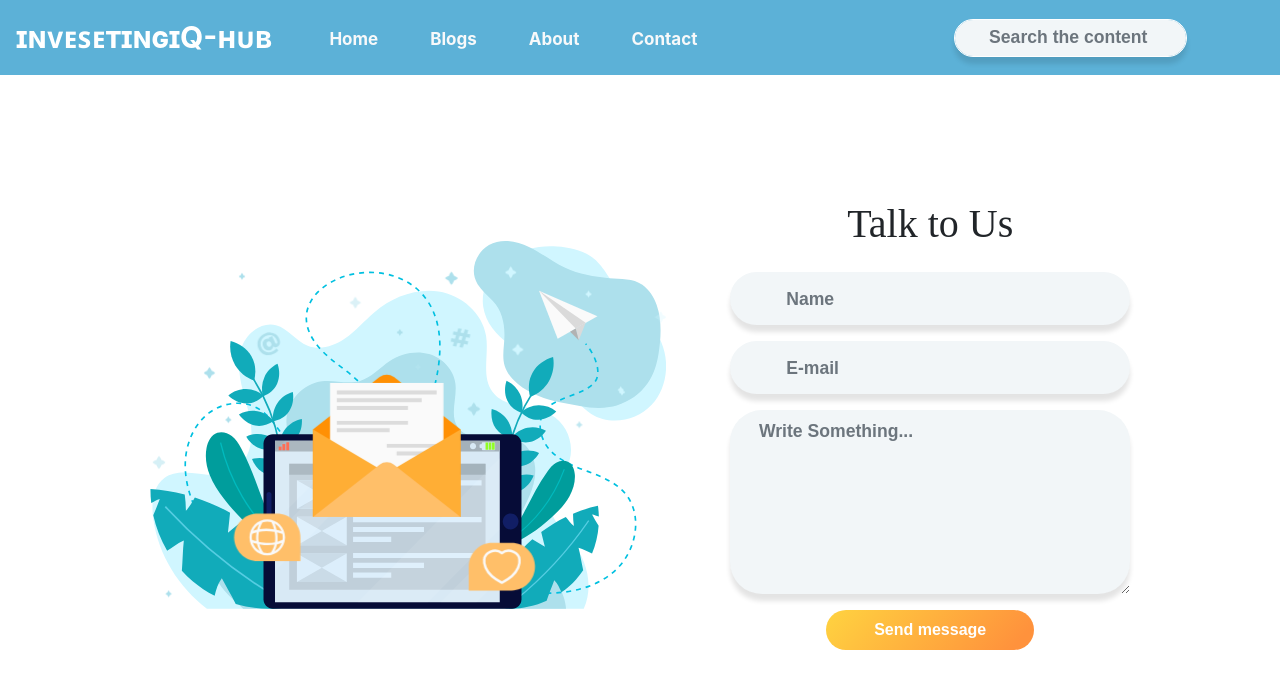
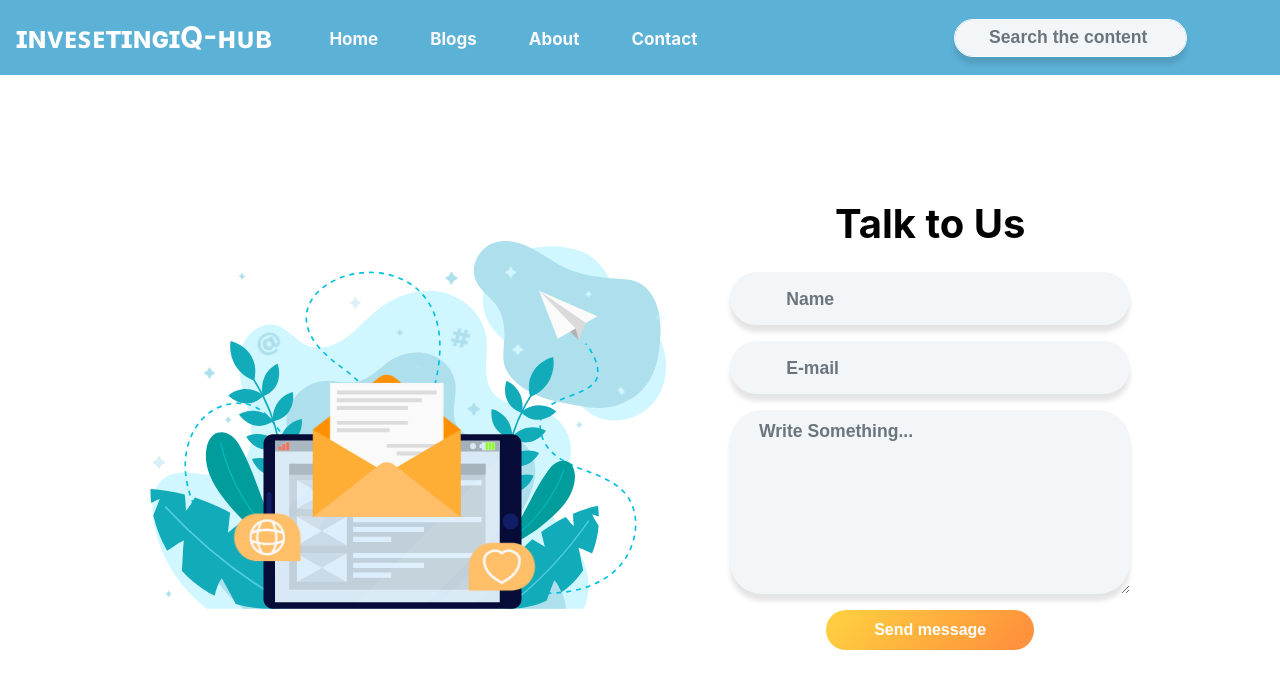
Before and after one commit to Mechboyshyam/InvestingIQ-Hub, a React (Create React App) app in the folder client/: page /test in a window 1280 px wide. Shown: the top 688 px of the page. Built offline with nearby package versions, Linux system fonts and the light colour scheme.

Commit message:
mapping tried

```diff
--- a/client/src/Component/BlogCard/Blogcard.js
+++ b/client/src/Component/BlogCard/Blogcard.js
@@ -52,6 +52,10 @@ function BlogCard({ blogs }) {
                   </p> */}
                  </div>
                 ))}
+                <div>
+                  {subListContent?.subListItem.map((e,index)=>(
+                  <ul><li key={index}>{e.subListItem}</li></ul>))}
+                </div>
 
               </div>
             </div>
--- a/client/src/Views/Contact/Contact.js
+++ b/client/src/Views/Contact/Contact.js
@@ -775,7 +775,7 @@ export default class Contact extends Component {
   ------------------------------------------------------------> */}
 
           <form>
-            <h1 class="title text-center mb-4">Talk to Us</h1>
+            <h1 class=" text-center mb-4"><b>Talk to Us</b></h1>
 
             {/* <!-- Name --> */}
             <div class="form-group position-relative">
```
